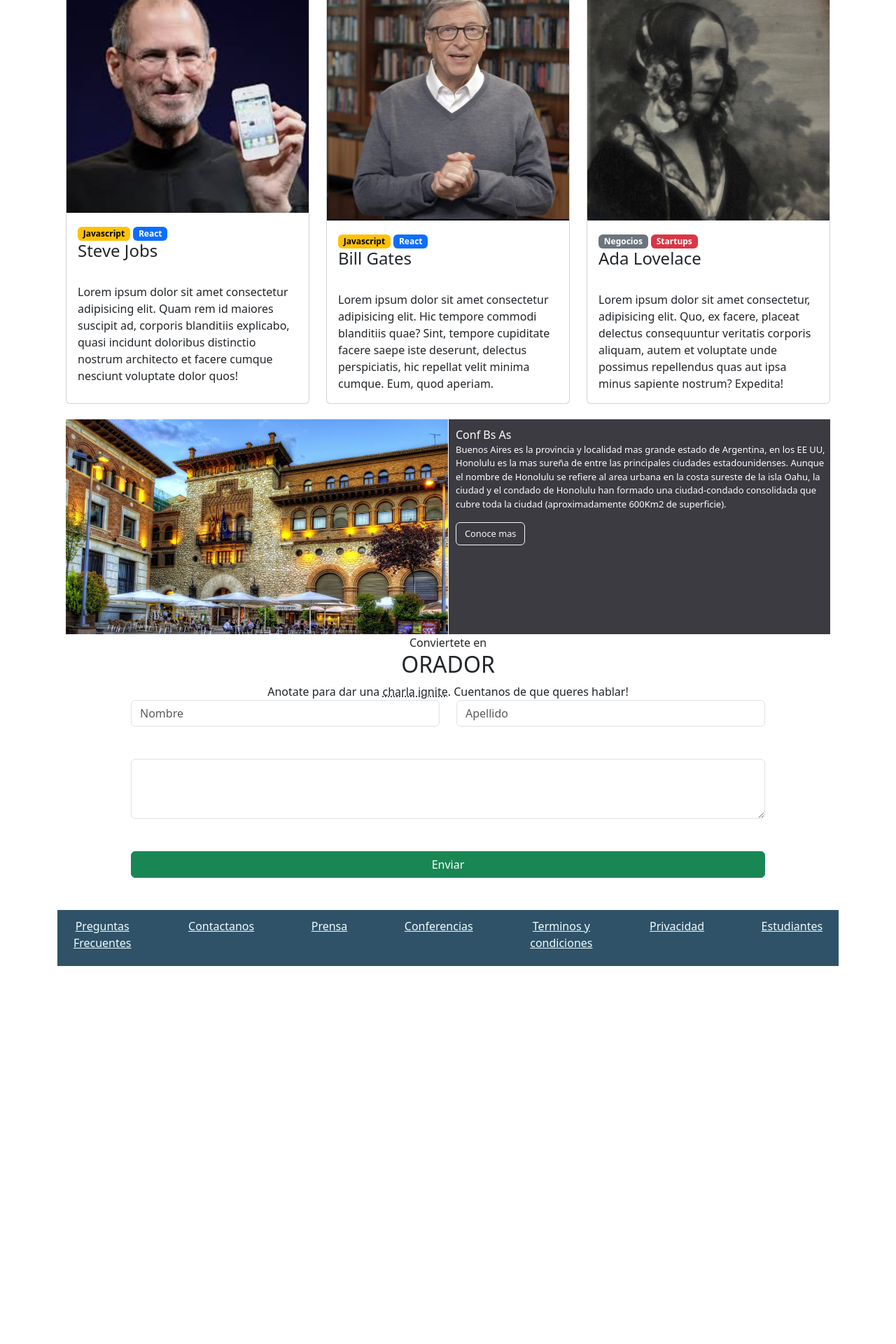
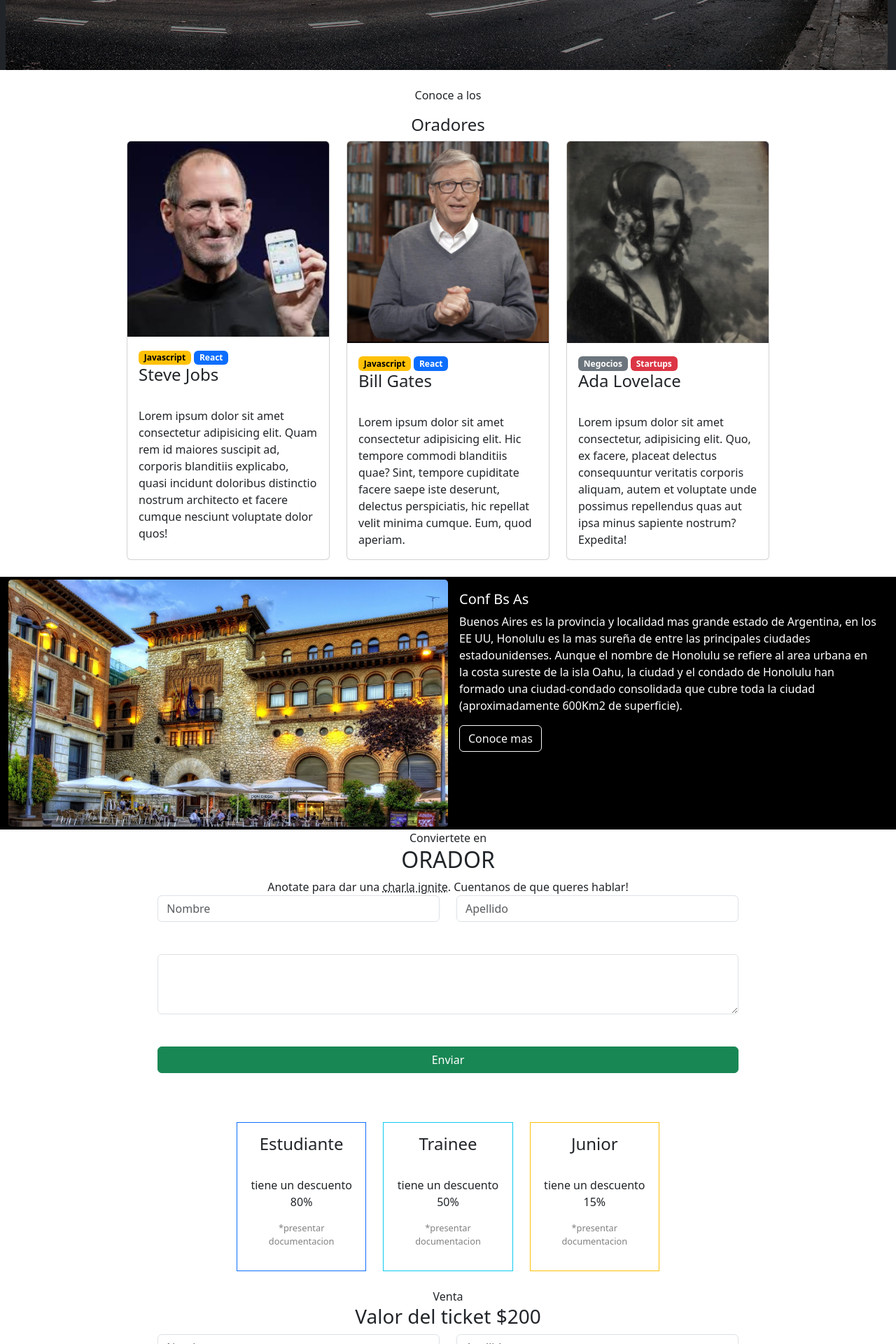
Before and after one commit to rbraun2801/tp_integrador, a PHP site: page / in a window 1280 px wide. Shown: the part 680-2600 px from the top of the page at 70% size. Before the commit the page ends 2060 px from the top, so only its background shows below. Run offline with PHP 8.4, Linux system fonts and the light colour scheme.

Commit message:
Integrador con js funcionando

```diff
--- a/css/style.css
+++ b/css/style.css
@@ -1,85 +1,11 @@
-*{
-    margin: 0px;
-}
-.img-main{
-    position: relative;
-    display: flex;
-    align-items:center;
-}
-.desc-img{
-    width: 500px;
-    position: absolute;
-    left: 54%;
-    top: 40%;
-    color: aliceblue;
-    text-align: right;
-}
-.enlace-img{
-    position: absolute;
-    left: 72%;
-    text-align: right;
-    top: 65%;
-}
-.enlace-img a{
-    color:white;
-    padding: 2px;
-    border: 1px black solid;
-}
-#select{
-    background-color: green;
-}
-.enlace-img a:hover{
-    color: beige;
-}
-.centrado-desc{
-    margin-left: 62%;
-    margin-top: 12%;
-    width: 400px;
-    text-align: right;
-}
-.centrar-text{
-    text-align: center;
-}
-.section2{
-    margin-top: 2%;
-    width: 100%;
-    display: flex;
-    background-color:rgb(59, 59, 65);
-}
-.section2 img{
-    width: 50%;
-    height: 50%;
-}
-.desc-sec2{
-    width: 50%;
-    padding-top: 10px;
-    padding-left: 10px;
-    border-left: 1px solid white;
-}
-#text-superpuesto {
-    width: 700px;
-    position: absolute;
-    top: 35%;
-    right: 0;
-    bottom: 0;
-    left: 30%;
-    padding: var(--bs-card-img-overlay-padding);
-    border-radius: var(--bs-card-inner-border-radius);
-    text-align: right;
-}
-#btncuadrado{
-    --bs-btn-font-size: 0.8rem;
-}
+
 .footer{
-    text-align: center;
     background-color: #2f5268;
-    padding: 1%;
-    height: 80px;
 }
 .footer a{
     color: azure;
 }
-ooter a:hover{
+footer a:hover{
     color: aquamarine;
 }
 .roboto{
--- a/index.html
+++ b/index.html
@@ -7,19 +7,20 @@
     <link rel="preconnect" href="https://fonts.googleapis.com">
     <link rel="preconnect" href="https://fonts.gstatic.com" crossorigin>
     <link href="https://fonts.googleapis.com/css2?family=Roboto:wght@100&display=swap" rel="stylesheet">
-    <link rel="stylesheet" href="css/style.css">
     <link rel="stylesheet" href="fontawesome-free-6.4.0-web/css/all.css">
     <link href="bootstrap-5.3.0-alpha3-dist/css/bootstrap-grid.css" rel="stylesheet">
     <link rel="stylesheet" href="bootstrap-5.3.0-alpha3-dist/css/bootstrap.css">
+    <link rel="stylesheet" href="css/style.css">
     <script src="https://cdn.jsdelivr.net/npm/bootstrap@5.3.0-alpha3/dist/js/bootstrap.bundle.min.js" integrity="sha384-ENjdO4Dr2bkBIFxQpeoTz1HIcje39Wm4jDKdf19U8gI4ddQ3GYNS7NTKfAdVQSZe" crossorigin="anonymous"></script>
+    <script src="js/calculoentradas.js"></script>
     <title>Document</title>
 </head>
 <body>
   <!--navbar-->
-    <div class="container">
+    <div class="container-xxl bg-dark">
         <div class="row">
             <div class="col">
-                <nav class="navbar navbar-expand-lg navbar-dark bg-dark">
+                <nav class="navbar navbar-expand-sm navbar-dark bg-dark ">
                   <div class="container-fluid">
                     <img src="img/codoacodo.png" width="90" height="55" alt="">
                     <a class="navbar-brand" href="#">Conf Bs As</a>
@@ -41,7 +42,7 @@
                           <a class="nav-link">Conviertete en orador</a>
                         </li>
                         <li class="nav-item">
-                          <a class="nav-link text-success">Comprar tickets</a>
+                          <a class="nav-link text-success" href="#comprarticket">Comprar tickets</a>
                         </li>
                       </ul>
                     </div>
@@ -51,11 +52,12 @@
         </div>
     </div>
     <!--Imagen con texto superpuesto-->
-    <div class="container">
+    <div class="container-xxl bg-dark ps-2">
       <div class="row">
         <div class="col">
-          <img src="img/ba1.jpg" class="card-img"  height="500px" style="filter:brightness(50%);" alt="...">
-          <div id="text-superpuesto">
+          <div class="card text-end border-0">
+            <img src="img/ba1.jpg" class="card-img rounded-0  " style="filter:brightness(50%);" alt="...">
+            <div class="card-img-overlay start-50 text-white" style="width: 50%; margin-top: 20%;">
             <h5 class="card-title">CONF BS AS</h5>
             <p class="card-text">Bs As llega por primera vez a Argentina. Un evento para compartir con nuestra comunidad el conocimiento y experencia de
               los expertos que estan creando el futuro de internet. Ven a conocer a los miembros del evento, a otros
@@ -63,10 +65,12 @@
             <button type="button" class="btn btn-outline-light">Quiero ser orador</button>
             <button type="button" class="btn btn-success">Comprar tickets</button>
           </div>
-        <div>
+          </div>
+        </div>
+      </div>
     </div>
     <!--Cards-->
-    <div class="container">
+    <div class="container-xxl p-4">
       <div class="row">
         <div class="col" style="text-align: center;">
           <p>Conoce a los <br></p>
@@ -74,7 +78,8 @@
         </div>
       </div>
       <div class="row">
-        <div class="col">
+        <div class="col-sm"></div>
+        <div class="col-sm-3">
           <div class="card h-100">
             <img src="img/steve.jpg" class="card-img-top" alt="...">
               <div class="card-body">
@@ -86,7 +91,7 @@
               </div>
           </div>
         </div>
-        <div class="col">
+        <div class="col-sm-3">
           <div class="card h-100">
             <img src="img/bill.jpg" class="card-img-top" alt="...">
               <div class="card-body">
@@ -98,7 +103,7 @@
               </div>
           </div>
         </div>
-          <div class="col">
+          <div class="col-sm-3">
             <div class="card h-100">
               <img src="img/ada.jpeg" class="card-img-top" alt="...">
               <div class="card-body">
@@ -110,47 +115,54 @@
               </div>
           </div>
         </div>
+        <div class="col-sm"></div>
       </div>
     </div>
     <!--Imagen con comentario-->
-    <div class="container">
+    <div class="container-xxl bg-black">
       <div class="row">
-          <div class="col">
-            <div class="section2">
-              <img src="img/hawaii2.jpg" alt="">
-              <div class="desc-sec2 text-white">
-                <h>Conf Bs As</h3>
-                <p style="font-size:small;">Buenos Aires es la provincia y localidad mas grande estado de Argentina, en los EE UU, Honolulu
+        <div class="col">
+          <div class="card bg-black my-1 border-0 rounded-0">
+            <div class="row g-0">
+              <div class="col-6">
+                <img src="img/hawaii2.jpg" class="card-img" alt="...">
+              </div>
+              <div class="col-6">
+                <div class="card-body text-white">
+                  <h5 class="card-title">Conf Bs As</h5>
+                  <p class="card-text">Buenos Aires es la provincia y localidad mas grande estado de Argentina, en los EE UU, Honolulu
                   es la mas sureña de entre las principales ciudades estadounidenses. Aunque el nombre de Honolulu
                   se refiere al area urbana en la costa sureste de la isla Oahu, la ciudad y el condado de Honolulu
                   han formado una ciudad-condado consolidada que cubre toda la ciudad (aproximadamente 600Km2 de superficie).
-                </p>
-                <button type="button" class="btn btn-outline-light" id="btncuadrado">Conoce mas</button>
+                  </p>
+                  <button type="button" class="btn btn-outline-light" id="btncuadrado">Conoce mas</button>
+                </div>
               </div>
+            </div>
           </div>
         </div>
       </div>
     </div>
-    <!--form-->
-    <div class="container">
+    <!--form Orador-->
+    <div class="container-xxl">
       <div class="row">
         <div class="col-12 text-center">
           Conviertete en <br><h2>ORADOR</h2>
         </div>
       </div>
     </div>
-    <div class="container">
+    <div class="container-xxl ">
         <div class="row">
           <div class="col-12 text-center">
             Anotate para  dar una <u style="text-decoration-style: dotted;">charla ignite</u>. Cuentanos de que queres hablar!
           </div>
         </div>
     </div>
-    <div class="container">
+    <div class="container-xxl ">
       <div class="row">
         <div class="col">
         </div>
-        <div class="col-10">
+        <div class="col-8">
           <form class="row" style="height: 300px;">
             <div class="col-6">
               <input type="text" class="form-control" placeholder="Nombre">
@@ -170,9 +182,102 @@
         </div>
       </div>
     </div>
+    <!--Form compra entradas-->
+    <div class="container-xxl p-4">
+      <div class="row">
+        <div class="col-3"></div>
+        <div class="col-2">
+          <div class="card border-primary rounded-0">
+              <div class="card-body text-center">
+                <h4>Estudiante</h4><br>
+                tiene un descuento <br>
+                80% <br>
+                <p class="mt-3"style="color: gray; font-size: 80%;">*presentar documentacion</p>
+              </div>
+          </div>
+        </div>
+        <div class="col-2">
+          <div class="card border-info rounded-0">
+              <div class="card-body text-center" style="text-justify: distribute;">
+                <h4>Trainee</h4><br>
+                tiene un descuento <br>
+                50% <br>
+                <p class="mt-3"style="color: gray; font-size: 80%;">*presentar documentacion</p>
+              </div>
+          </div>
+        </div>
+          <div class="col-2 ">
+            <div class="card border-warning rounded-0">
+              <div class="card-body text-center">
+                <h4>Junior</h4><br>
+                tiene un descuento <br>
+                15% <br>
+                <p class="mt-3"style="color: gray; font-size: 80%;">*presentar documentacion</p>
+              </div>
+          </div>
+        </div>
+        <div class="col-3"></div>
+      </div>
+    </div>
+    <div class="container-xxl">
+      <div class="row">
+        <div class="col-12 text-center">
+          Venta
+        </div>
+      </div>
+    </div>
+    <div class="container-xxl">
+        <div class="row">
+          <div class="col-lg-12 text-center">
+            <h3>Valor del ticket $200</h3>
+          </div>
+        </div>
+    </div>
+    <div class="container-xxl ">
+      <div class="row">
+        <div class="col">
+        </div>
+        <div class="col-8">
+          <form class="row">
+            <div class="col-6">
+              <input type="text" class="form-control" placeholder="Nombre">
+            </div>
+            <div class="col-6">
+              <input type="text" class="form-control" placeholder="Apellido">
+            </div>
+            <div class="col-12 py-4">
+              <input type="email" class="form-control" placeholder="Email"></input>
+            </div>
+            <div class="col-6 pb-4">
+              <label for="cantidad">Cantidad</label>
+              <input type="text" id="cantidad" name="cantidad" class="form-control" placeholder="Cantidad">
+            </div>
+            <div class="col-6 pb-4">
+              <label for="categoria">Categoria</label>
+              <select class="form-select" id="categoria" name="categoria">
+                <option value="estudiante" selected>Estudiante</option>
+                <option value="trainee">Trainee</option>
+                <option value="junior">Junior</option>
+              </select>
+            </div>
+            <div class="col-12 py-2">
+              <div class="alert alert-info bg-opacity-10">Total a pagar: $ <span id="total"></span>  </div>
+            </div>
+            <div class="col-6 pb-4">
+              <button type="reset" class="btn btn-success" style="width: 100%; background-color: lawngreen; border-color: lawngreen;">Borrar</button>
+            </div>
+            <div class="col-6 pb-4">
+              <button type="button" class="btn btn-success" style="width: 100%; background-color: lawngreen; border-color: lawngreen;" onclick="calcular()">Resumen</button>
+            </div>
+          </form>
+        </div>
+        <div class="col">
+        </div>
+      </div>
+    </div>
     <!--Footer-->
-    <div class="container">
-        <div class="row footer">
+    <div class="container-xxl footer">
+        <div class="d-flex flex-wrap justify-content-between align-items-center py-3">
           <div class="col">
             <a href="">Preguntas Frecuentes</a>
           </div>
--- /dev/null
+++ b/js/calculoentradas.js
@@ -0,0 +1,14 @@
+function calcular(){
+    var cantidad = document.getElementById("cantidad").value;
+    var categoria = document.getElementById("categoria").value;
+    var costo=200;
+    var resultado;
+    if(categoria=="estudiante"){
+      resultado=cantidad*(costo-(costo*0.80));
+    }else if(categoria=="trainee"){
+      resultado=cantidad*(costo-(costo*0.50));
+    }else if(categoria=="junior"){
+      resultado=cantidad*(costo-(costo*0.15));
+    }
+    document.getElementById('total').innerHTML = resultado;
+    }
```
